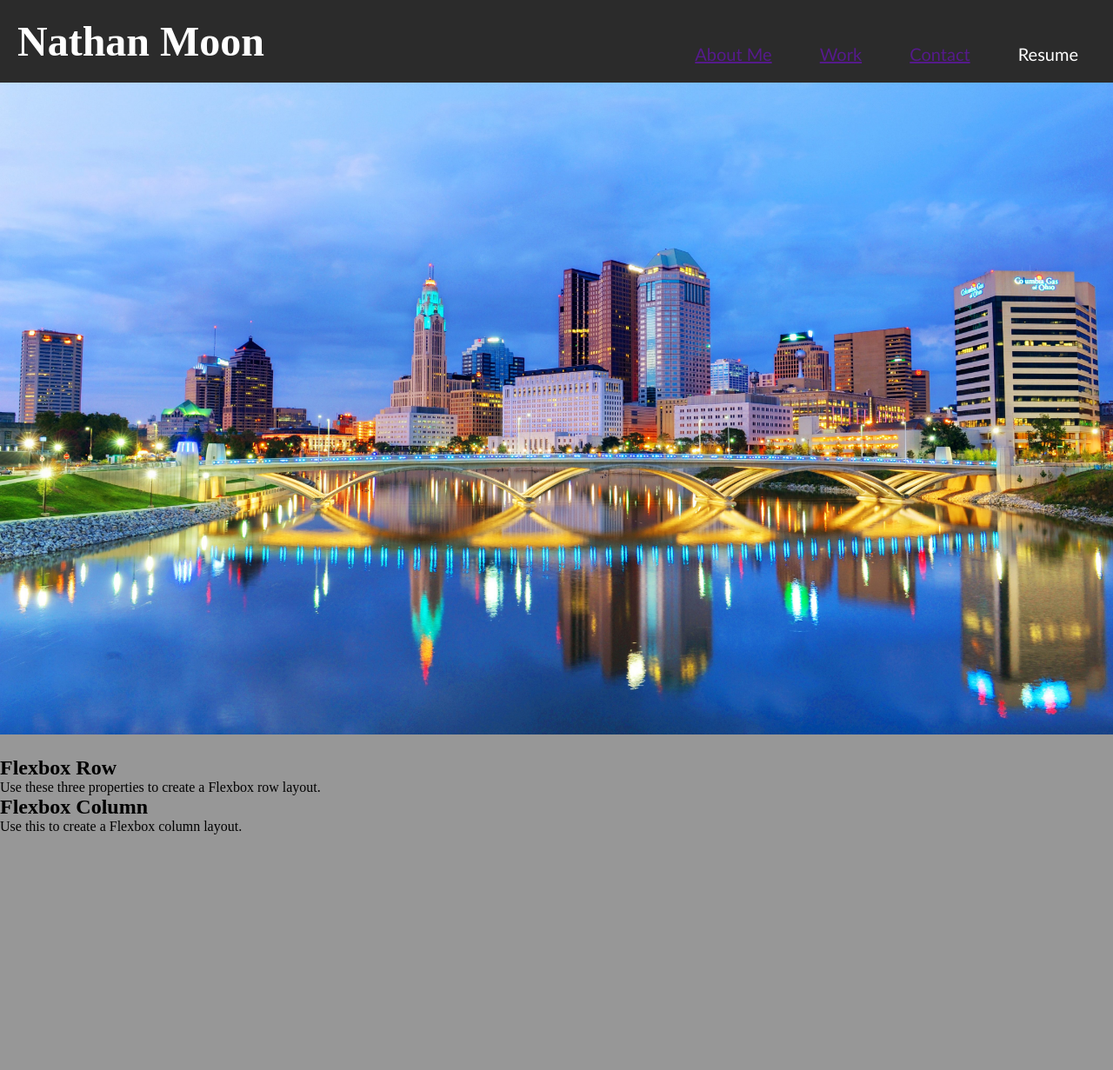
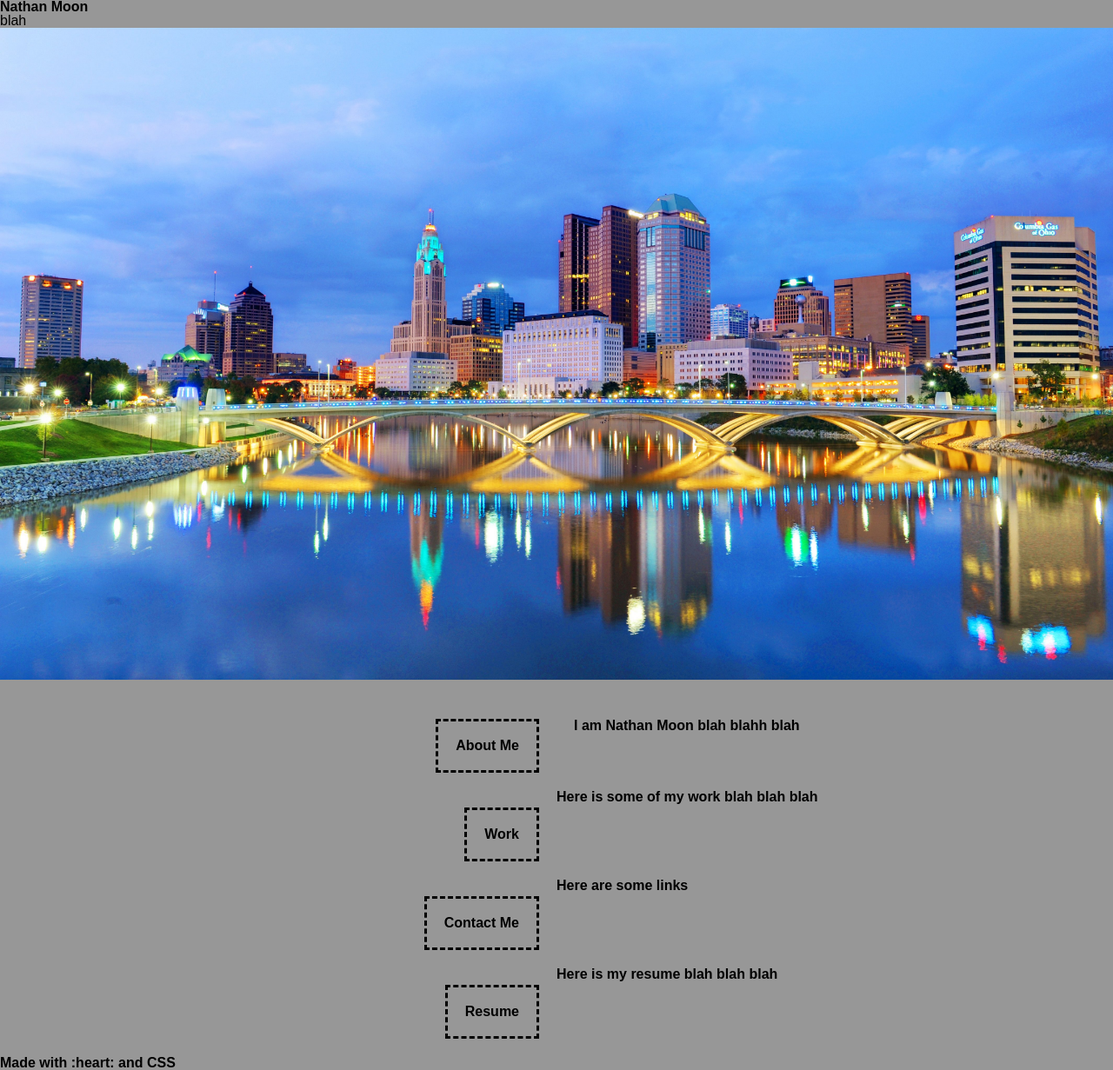
Before and after one commit to Cyanasaurusrex/Professional-Portfolio, a plain HTML site: page index.html in a window 1280 px wide. Shown: the whole page at 87% size. Before the commit the page ends 960 px from the top, so only its background shows below. Drawn offline with Linux system fonts and the light colour scheme.

Commit message:
refactored html and css documents

```diff
--- /dev/null
+++ b/assets/css/reset.css
@@ -0,0 +1,41 @@
+* {
+    margin: 0;
+    padding: 0;
+    box-sizing: border-box;
+  }
+
+  html {
+    height: 100%;
+  }
+
+  body {
+    min-height: 100%;
+    line-height: 1;
+    font-family: sans-serif;
+  }
+
+  h1,
+  h2,
+  h3,
+  h4,
+  h5,
+  h6 {
+    font-size: 100%;
+  }
+
+  input,
+  select,
+  option,
+  optgroup,
+  textarea,
+  button,
+  pre,
+  code {
+    font-size: 100%;
+    font-family: inherit;
+  }
+
+  ol,
+  ul {
+    list-style: none;
+  }
--- a/assets/css/style.css
+++ b/assets/css/style.css
@@ -8,43 +8,6 @@ body {
     background-color: var(--dark);
 }
 
-* {
-    box-sizing: border-box;
-    padding: 0;
-    margin: 0;
-}
-.header {
-    color: white;
-    background-color: var(--more_dark);
-    padding:20px;
-}
-
-.header h1 {
-    display: inline-block;
-    font-size: 48px;
-}
-
-.header h1 .seo {
-    color: #d9dcd6;
-}
-
-.header div {
-    padding-top: 15px;
-    margin-right: 20px;
-    float: right;
-    font-family: 'Gill Sans', 'Gill Sans MT', Calibri, 'Trebuchet MS', sans-serif;
-    font-size: 20px;
-}
-
-/* .header div ul {
-    list-style-type: none;
-} */
-
-.header div ul li {
-    display: inline-block;
-    margin-left: 50px;
-    padding-top: 15px;
-}
 
 .skyline {
     height: 750px;
@@ -54,3 +17,31 @@ body {
     background-size: cover;
     background-position: center;
 }
+
+
+
+
+
+
+ .row {
+    display: flex;
+    flex-direction: row;
+    flex-wrap: wrap;
+}
+
+.card-column {
+    max-width: 50%;
+    flex-basis: 50%;
+    flex-grow: 0%;
+
+}
+.title-card {
+    margin: 20px;
+    border: dashed black;
+    padding: 20px;
+    float: right;
+}
+
+.card {
+    margin: 20px;
+}
--- a/index.html
+++ b/index.html
@@ -1,73 +1,81 @@
 <!DOCTYPE html>
-<html lang="en-us">
+<html lang="en">
 
 <head>
-    <meta charset="UTF-8" />
-    <link rel="stylesheet" href="./assets/css/style.css">
+    <meta charset="UTF-8">
+    <meta name="viewport" content="width=device-width, initial-scale=1.0">
     <title>Nathan Moon Portfolio</title>
+    <link rel="stylesheet" href="assets/css/reset.css" />
+    <link rel="stylesheet" href="./assets/css/style.css" />
 </head>
 
 <body>
+
     <header>
-        <div class="header">
-            <h1>Nathan Moon</h1>
-            <div>
-                <ul>
-                    <li>
-                        <a href="">About Me</a>
-                    </li>
-                    <li>
-                        <a href="">Work</a>
-                    </li>
-                    <li>
-                        <a href="">Contact</a>
-                    </li>
-                    <li>Resume</li>
-                </ul>
+    <h1 class="page-title">
+        Nathan Moon
+    </h1>
+    <p>
+blah
+    </p>
+    </header>
+
+    <main>
+
+    <div class="skyline" role="img" alt="Vibrant picture of the columbus skyline at night"></div>
+
+    <section class="row">
+        <div class="card-column">
+            <div class="title-card">
+                <h2 class="card-header">About Me</h2>
             </div>
         </div>
-    </header>
-</body>
-<main>
-    <div class="skyline" role="img" alt="Vibrant picture of the columbus skyline at night"></div>
-    <!-- <section class="sections">
-        <div class="about-me">
-            <p>
-                blah blah blah
-            </p>
+        <div class="card-column">
+            <div class="card">
+                <h2 class="card-header">I am Nathan Moon blah blahh blah</h2>
+            </div>
         </div>
-        <div class="work">
-            <p>
-                blah blah blah
-            </p>
+
+        <div class="card-column">
+            <div class="title-card">
+                <h2 class="card-header">Work</h2>
+            </div>
         </div>
-        <div class="contact-me">
-            <p>
-                blah blah blah
-            </p>
+
+        <div class="card-column">
+            <h2 class="card-header">Here is some of my work blah blah blah</h2>
         </div>
-        <div class="resume">
-            <p>
-                blah blah blah
-            </p>
-        </div>
-    </section> -->
 
 
+        <div class="card-column">
+            <div class="title-card">
+                <h2 class="card-header">Contact Me</h2>
+            </div>
+        </div>
+
+        <div class="card-column">
+            <h2 class="card-header">Here are some links</h2>
+        </div>
 
 
-    <section class="row justify-center">
         <div class="card-column">
-          <figure class="card code-card">
-            <h2 class="card-header">Flexbox Row</h2>
-            <div class="card-body">
-              <p>Use these three properties to create a Flexbox row layout.</p>
+            <div class="title-card">
+                <h2 class="card-header">Resume</h2>
             </div>
-    <div class="card-column">
-        <figure class="card code-card">
-            <h2 class="card-header">Flexbox Column</h2>
-            <div class="card-body">
-            <p>Use this to create a Flexbox column layout.</p>
-            </div>
-        </figure>
         </div>
+
+        <div class="card-column">
+            <h2 class="card-header">Here is my resume blah blah blah</h2>
+        </div>
+
+
+    </section>
+    </main>
+
+    <footer>
+    <h3>Made with <span role="img" aria-label="heart">:heart:</span> and CSS</h3>
+    </footer>
+
+</body>
+
+</html>
```
